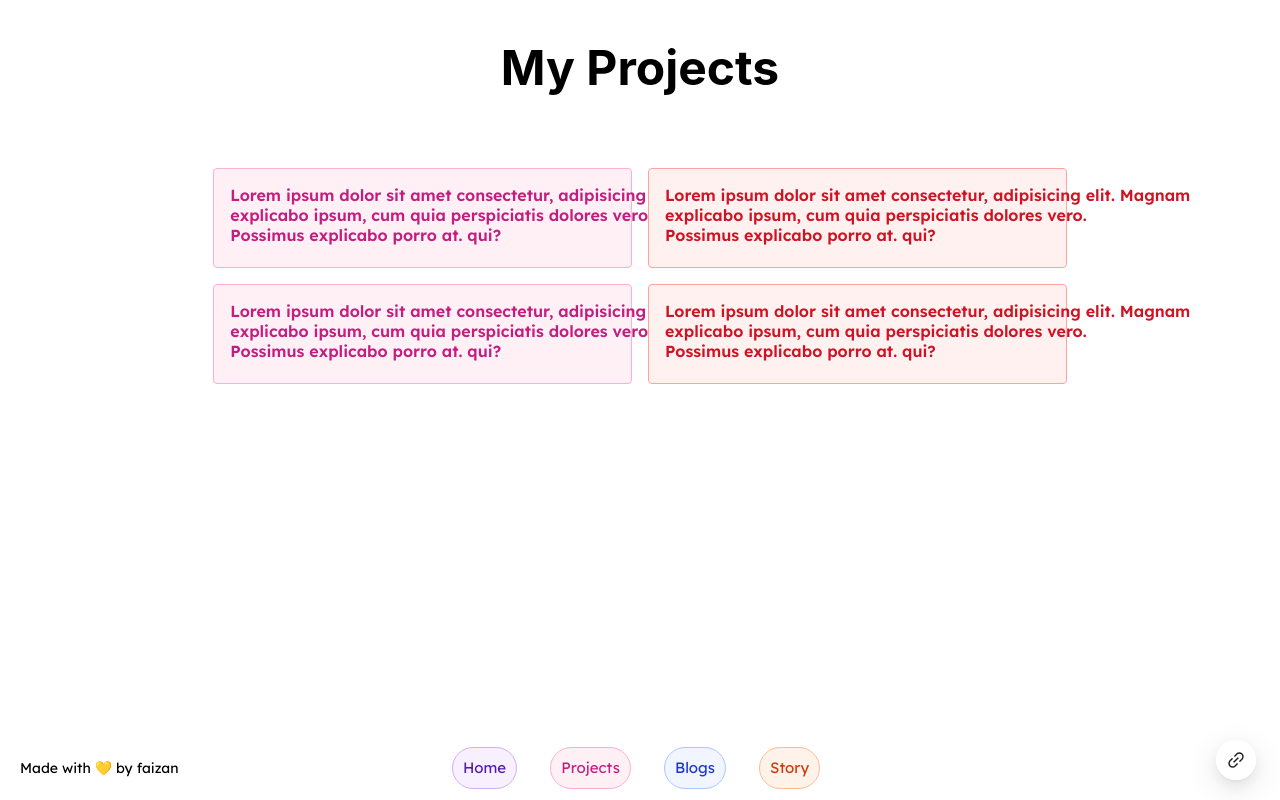
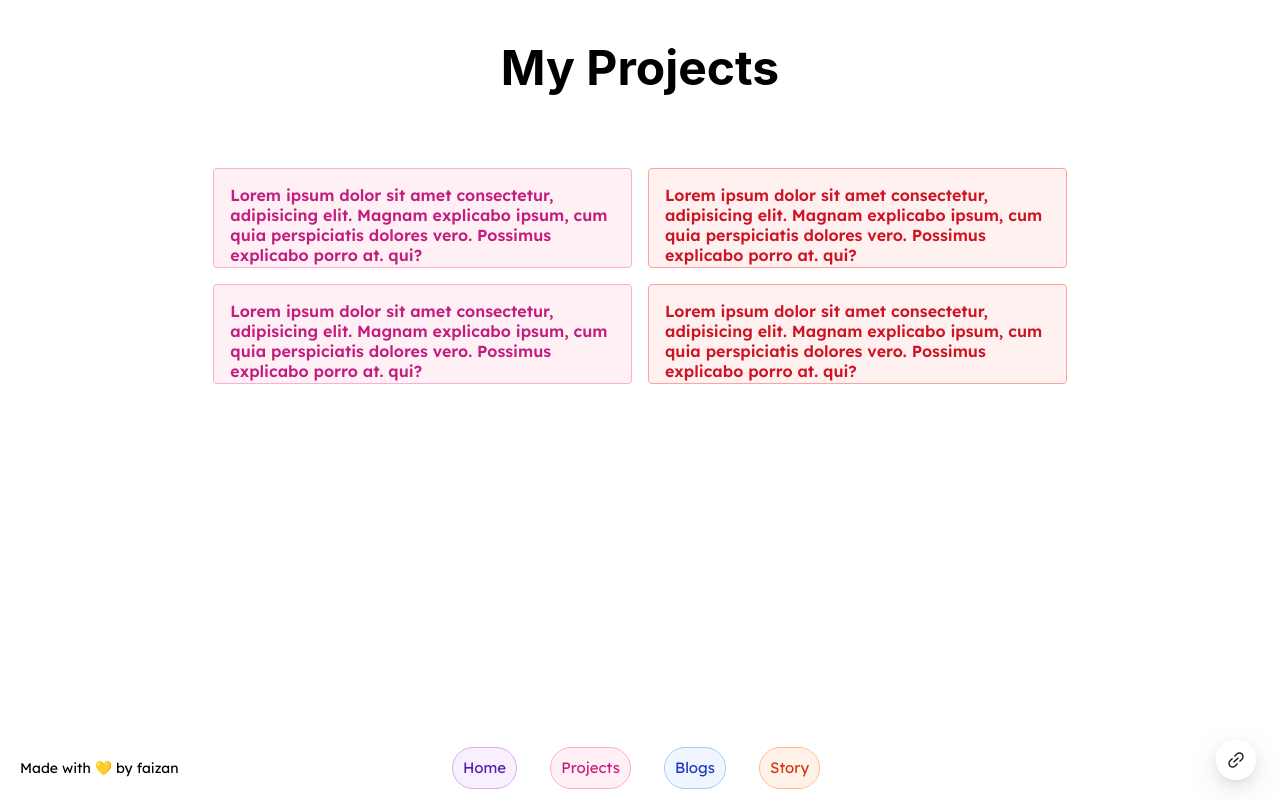
Before and after one commit to Faizanahmedsy/react-portfolio-01, a React (Vite) app: page /myprojects in a window 1280 px wide. Built offline with nearby package versions, Linux system fonts and the light colour scheme.

Commit message:
fix: fixed word wrap in tag

```diff
--- a/src/components/MyProjects/MyProjects.jsx
+++ b/src/components/MyProjects/MyProjects.jsx
@@ -35,9 +35,11 @@ const MyProjects = () => {
 
       <Container>
         <Row gutter={[16, 16]}>
-          <Col span={12}>
+          {/* ... (existing code) */}
+          {Array.from({ length: 4 }, (_, i) => (
+            <Col span={12} key={i}>
               <Tag
-              color="magenta"
+                color={i % 2 === 0 ? "magenta" : "red"}
                 style={{
                   width: "100%",
                   height: "100px",
@@ -48,90 +50,19 @@ const MyProjects = () => {
               >
                 <p
                   style={{
+                    wordWrap: "break-word",
+                    whiteSpace: "pre-line",
                     width: "100%",
                     margin: "0",
                   }}
                 >
-                Lorem ipsum dolor sit amet consectetur, adipisicing elit. Magnam{" "}
-                <br />
-                explicabo ipsum, cum quia perspiciatis dolores vero. <br />{" "}
+                  Lorem ipsum dolor sit amet consectetur, adipisicing elit.
+                  Magnam explicabo ipsum, cum quia perspiciatis dolores vero.
                   Possimus explicabo porro at. qui?
                 </p>
               </Tag>
             </Col>
-          <Col span={12}>
-            <Tag
-              color="red"
-              style={{
-                width: "100%",
-                height: "100px",
-                padding: "1rem",
-                fontSize: "1rem",
-                fontWeight: "bold",
-              }}
-            >
-              <p
-                style={{
-                  width: "100%",
-                  margin: "0",
-                }}
-              >
-                Lorem ipsum dolor sit amet consectetur, adipisicing elit. Magnam{" "}
-                <br />
-                explicabo ipsum, cum quia perspiciatis dolores vero. <br />{" "}
-                Possimus explicabo porro at. qui?
-              </p>
-            </Tag>
-          </Col>
-
-          <Col span={12}>
-            <Tag
-              color="magenta"
-              style={{
-                width: "100%",
-                height: "100px",
-                padding: "1rem",
-                fontSize: "1rem",
-                fontWeight: "bold",
-              }}
-            >
-              <p
-                style={{
-                  width: "100%",
-                  margin: "0",
-                }}
-              >
-                Lorem ipsum dolor sit amet consectetur, adipisicing elit. Magnam{" "}
-                <br />
-                explicabo ipsum, cum quia perspiciatis dolores vero. <br />{" "}
-                Possimus explicabo porro at. qui?
-              </p>
-            </Tag>
-          </Col>
-          <Col span={12}>
-            <Tag
-              color="red"
-              style={{
-                width: "100%",
-                height: "100px",
-                padding: "1rem",
-                fontSize: "1rem",
-                fontWeight: "bold",
-              }}
-            >
-              <p
-                style={{
-                  width: "100%",
-                  margin: "0",
-                }}
-              >
-                Lorem ipsum dolor sit amet consectetur, adipisicing elit. Magnam{" "}
-                <br />
-                explicabo ipsum, cum quia perspiciatis dolores vero. <br />{" "}
-                Possimus explicabo porro at. qui?
-              </p>
-            </Tag>
-          </Col>
+          ))}
         </Row>
       </Container>
     </div>
```
Lines whose indentation alone changed are shown as unchanged.
